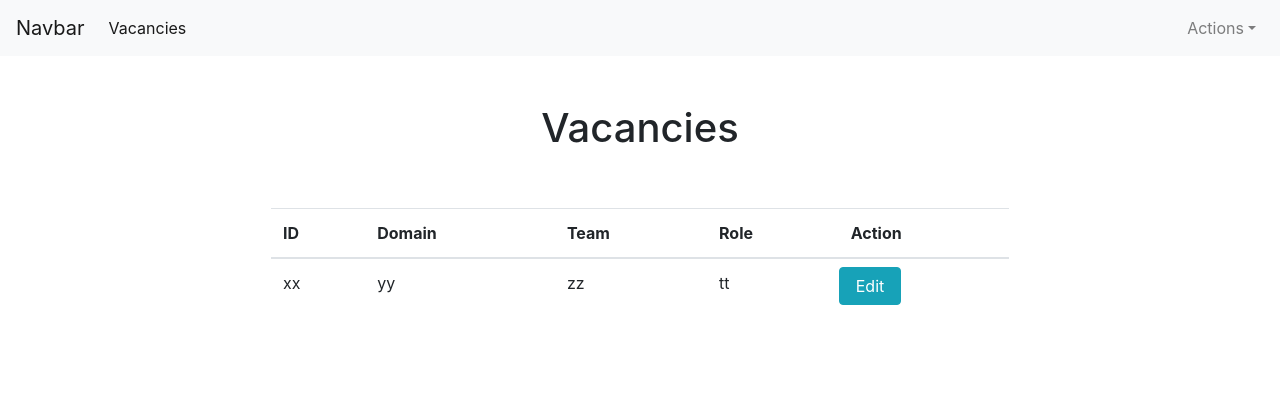
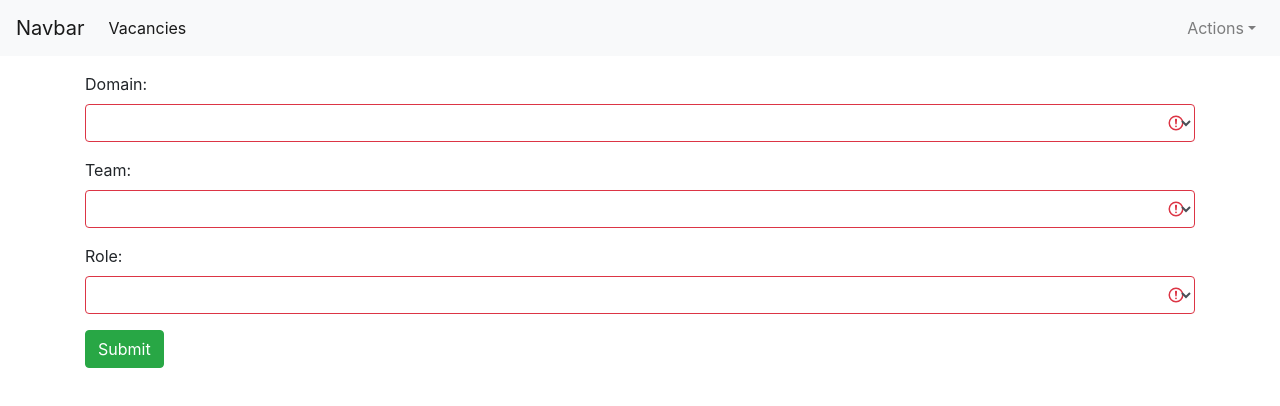
Before and after one commit to ckyvs/BitsAndBytes-Frontend, an Angular app: page /create/1 in a window 1280 px wide. Before the commit this address led to /vacancies. Shown: the top 406 px of the page. Built offline with nearby package versions, Linux system fonts and the light colour scheme; no server answers; sample sign-in values are in the browser's storage.

Commit message:
final module

```diff
--- a/src/Models/Candidate.ts
+++ b/src/Models/Candidate.ts
@@ -5,4 +5,5 @@ export class Candidate {
     public domain: string;
     public team: string;
     public role: string;
+    public status:string;
 }
--- a/src/app/app-routing.module.ts
+++ b/src/app/app-routing.module.ts
@@ -5,13 +5,15 @@ import { LoginComponent } from './login/login.component';
 import { LogoutComponent } from './logout/logout.component';
 import { VacancyComponent } from './vacancy/vacancy.component';
 import { SaveVacancyComponent } from './save-vacancy/save-vacancy.component';
+import { CreateVacancyComponent } from './create-vacancy/create-vacancy.component';
 
 const routes: Routes = [
   { path: '', component: HomeComponent },
   { path: 'vacancies', component: VacancyComponent },
   { path: 'login', component: LoginComponent },
   { path: 'logout', component: LogoutComponent },
-  { path: 'save', component: SaveVacancyComponent },
+  { path: 'save/:id', component: SaveVacancyComponent },
+  { path: 'create/:id', component: CreateVacancyComponent },
   { path: "**", component: HomeComponent }
 
 ];
--- a/src/app/app.module.ts
+++ b/src/app/app.module.ts
@@ -13,6 +13,7 @@ import { HomeComponent } from './home/home.component';
 import { LogoutComponent } from './logout/logout.component';
 
 import { SaveVacancyComponent } from './save-vacancy/save-vacancy.component';
+import { CreateVacancyComponent } from './create-vacancy/create-vacancy.component';
 
 @NgModule({
   declarations: [
@@ -23,7 +24,9 @@ import { SaveVacancyComponent } from './save-vacancy/save-vacancy.component';
     HomeComponent,
     LogoutComponent,
 
-    SaveVacancyComponent
+    SaveVacancyComponent,
+
+    CreateVacancyComponent
   ],
   imports: [
     BrowserModule,
--- a/src/app/backend.service.ts
+++ b/src/app/backend.service.ts
@@ -11,4 +11,16 @@ export class BackendService {
   getFilteredData() {
     return this.http.get<Candidate[]>("http://localhost:8080/api/vacancies")
   }
+
+  changeStatus(id, status) {
+    return this.http.put(`http://localhost:8080/api/vacancies/${id}`, status)
+  }
+
+  getOneVacancy(id) {
+    return this.http.get<Candidate>(`http://localhost:8080/api/vacancies/${id}`);
+  }
+
+  addVacancy(vacancy) {
+    return this.http.post("http://localhost:8080/api/vacancies", vacancy);
+  }
 }
--- /dev/null
+++ b/src/app/create-vacancy/create-vacancy.component.html
@@ -0,0 +1,36 @@
+<app-header></app-header>
+<div class="container" *ngIf="vacancy">
+    <form class="was-validated mt-3" (submit)="!form.invalid && addVacancy()" name="form" #form="ngForm">
+        <div class="form-group">
+            <label for="domain">Domain:</label>
+            <select class="form-control" id="domain" name="domain" [(ngModel)]="vacancy.domain" required>
+                <option selected>Engineering</option>
+                <option>Marketing</option>
+                <option>Sales</option>
+                <option>HR</option>
+            </select>
+        </div>
+        <div class="form-group">
+            <label for="team">Team:</label>
+            <select class="form-control" id="team" name="team" [(ngModel)]="vacancy.team" required>
+                <option selected>Documentum</option>
+                <option>Archive Server</option>
+                <option>Info Archive</option>
+                <option>ECM</option>
+            </select>
+        </div>
+        <div class="form-group">
+            <label for="role">Role:</label>
+            <select class="form-control" id="role" name="role" [(ngModel)]="vacancy.role" required>
+                <option selected>Intern</option>
+                <option>SDE-1</option>
+                <option>SDE-2</option>
+                <option>SDE-3</option>
+                <option>Manager</option>
+                <option>Senior Manager</option>
+                <option>Director</option>
+            </select>
+        </div>
+        <button class="btn btn-success" type="submit">Submit</button>
+    </form>
+</div>
--- /dev/null
+++ b/src/app/create-vacancy/create-vacancy.component.ts
@@ -0,0 +1,31 @@
+import { Component, OnInit } from '@angular/core';
+import { Router } from '@angular/router';
+import { Candidate } from 'src/Models/Candidate';
+import { BackendService } from '../backend.service';
+
+@Component({
+  selector: 'app-create-vacancy',
+  templateUrl: './create-vacancy.component.html',
+  styleUrls: ['./create-vacancy.component.css']
+})
+export class CreateVacancyComponent implements OnInit {
+
+  vacancy:Candidate;
+  constructor(
+    private backendService:BackendService,
+    private router:Router
+  ) { }
+
+  ngOnInit(): void {
+    this.vacancy = new Candidate;
+    this.vacancy.id = -1;
+  }
+  addVacancy() {
+    this.backendService.addVacancy(this.vacancy).subscribe(
+      res => {
+        this.router.navigate(['vacancy']);
+      }
+    )
+  }
+
+}
--- a/src/app/header/header.component.html
+++ b/src/app/header/header.component.html
@@ -16,7 +16,6 @@
         <li class="nav-item dropdown">
             <a class="nav-link dropdown-toggle" data-toggle="dropdown" role="button" aria-haspopup="true" aria-expanded="false">Actions</a>
             <div class="dropdown-menu dropdown-menu-right">
-                <a class="dropdown-item" routerLink="/profile">Profile</a>
                 <a class="dropdown-item" routerLink="/logout">Logout</a>
             </div>
         </li>
--- a/src/app/save-vacancy/save-vacancy.component.html
+++ b/src/app/save-vacancy/save-vacancy.component.html
@@ -1,22 +1,22 @@
+<app-header></app-header>
 <div class="card my-5" style="width: 30%;">
     <h5 class="card-header text-center bg-light font-weight-bold">Change the status of Vacancy</h5>
     <div class="card-body text-center">
         <label for="status" class="mx-3">Status</label>
 
-        <select id="status">
+        <select id="status" [(ngModel)]="status">
 
             <option value="On">Select</option>
-            <option value="On">Open to applications</option>
-            <option value="On">Filtering Candidates</option>
-            <option value="Off">Conducting tests</option>
-            <option value="Off">Conducting interview</option>
-            <option value="Off">Waiting for candidate to response</option>
-            <option value="Off">Conducting Background check</option>
-            <option value="Off">Closed</option>
+            <option value="Open">Open to applications</option>
+            <option value="Filtering Candidates">Filtering Candidates</option>
+            <option value="Conducting tests">Conducting tests</option>
+            <option value="Waiting for response">Waiting for candidate to response</option>
+            <option value="Conducting Background check">Conducting Background check</option>
+            <option value="Closed">Closed</option>
 
         </select>
         <div>
-            <button class="btn btn-primary my-3 px-3">Save</button>
+            <button class="btn btn-primary my-3 px-3" (click)="save()">Save</button>
         </div>
     </div>
 </div>
--- a/src/app/save-vacancy/save-vacancy.component.ts
+++ b/src/app/save-vacancy/save-vacancy.component.ts
@@ -1,4 +1,7 @@
 import { Component, OnInit } from '@angular/core';
+import { ActivatedRoute, Router } from '@angular/router';
+import { Candidate } from 'src/Models/Candidate';
+import { BackendService } from '../backend.service';
 
 @Component({
   selector: 'app-save-vacancy',
@@ -7,9 +10,31 @@ import { Component, OnInit } from '@angular/core';
 })
 export class SaveVacancyComponent implements OnInit {
 
-  constructor() { }
+  id:number;
+  vacancy:Candidate;
+  status:string;
+  constructor(
+    private route:ActivatedRoute,
+    private backendService:BackendService,
+    private router:Router
+  ) { }
 
   ngOnInit(): void {
+    this.id = this.route.snapshot.params['id'];
+    console.log(this.id);
+    this.backendService.getOneVacancy(this.id).subscribe(
+      res => {
+        this.status = res.status;
+      }
+    )
+  }
+
+  save() {
+    this.backendService.changeStatus(this.id, this.status).subscribe(
+      (res) => {
+        this.router.navigate(['vacancies']);
+      }
+    )
   }
 
 }
--- a/src/app/vacancy/vacancy.component.html
+++ b/src/app/vacancy/vacancy.component.html
@@ -9,19 +9,22 @@
                     <th scope="col">Domain</th>
                     <th scope="col">Team</th>
                     <th scope="col">Role</th>
+                    <th scope="col">Status</th>
                     <th scope="col">Action</th>
                 </tr>
             </thead>
-            <tbody>
+            <tbody *ngFor="let vacancy of person">
                 <tr>
-                    <td>xx</td>
-                    <td>yy</td>
-                    <td>zz</td>
-                    <td>tt</td>
-                    <button class="btn btn-info my-2 px-3" [routerLink]="['/save']"
+                    <td>{{vacancy.id}}</td>
+                    <td>{{vacancy.domain}}</td>
+                    <td>{{vacancy.team}}</td>
+                    <td>{{vacancy.role}}</td>
+                    <td>{{vacancy.status}}</td>
+                    <button class="btn btn-info my-2 px-3" routerLink="/save/{{vacancy.id}}"
                         routerLinkActive="router-link-active">Edit</button>
                 </tr>
             </tbody>
+            <button class="btn btn-success " (click)="addVacancy()">Add vacancy</button>
         </table>
     </div>
 </div>
--- a/src/app/vacancy/vacancy.component.ts
+++ b/src/app/vacancy/vacancy.component.ts
@@ -32,4 +32,8 @@ export class VacancyComponent implements OnInit {
     })
   }
 
+  addVacancy() {
+    this.router.navigate(['create/-1'])
+  }
+
 }
```
Also changed, not shown: src/app/create-vacancy/create-vacancy.component.css (added), 1 other file (tests, documents, lock files or other folders).
